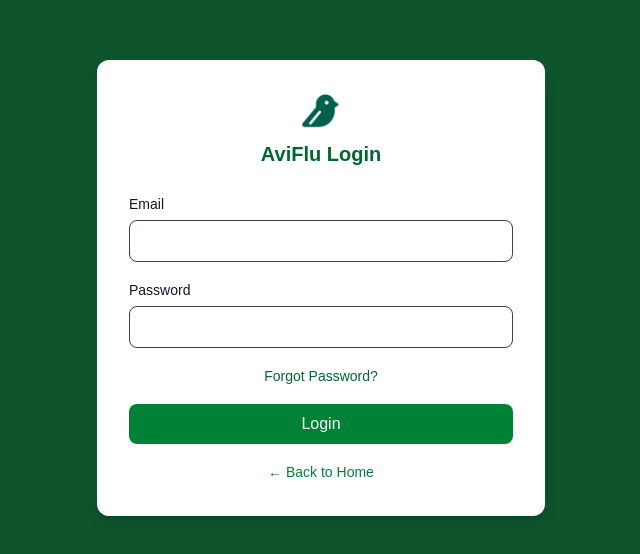
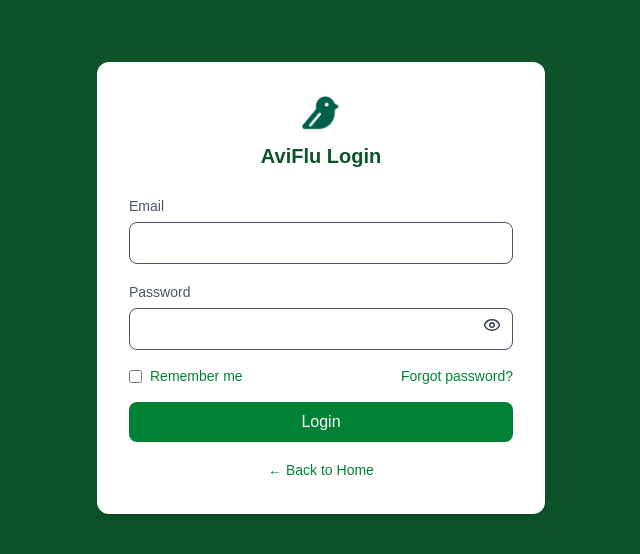
Before and after one commit to ShukriyyahM/mobile-project, a Next.js app: page /login in a window 1280 px wide. Shown: the part 112-666 px from the top of the page, without its empty margins (319-959 px from the left). Built offline with nearby package versions, Linux system fonts and the light colour scheme; no server answers.

Commit message:
updated dashboard and login

```diff
--- a/src/app/dashboard/AdminDashboard.tsx
+++ /dev/null
@@ -1,43 +0,0 @@
-export default function AdminDashboard() {
-  return (
-    <div>
-
-      <h1>Admin Dashboard</h1>
-
-
-      <div style={{ display: "flex", gap: "20px", marginTop: "20px" }}>
-
-        <div style={card}>
-          <h3>Total Users</h3>
-          <p>120</p>
-        </div>
-
-        <div style={card}>
-          <h3>Reports</h3>
-          <p>45</p>
-        </div>
-
-        <div style={card}>
-          <h3>Agents</h3>
-          <p>12</p>
-        </div>
-
-      </div>
-
-
-      <div style={{ marginTop: "30px" }}>
-        <h2>👥 User Management</h2>
-        <p>View, assign roles, and manage users here</p>
-      </div>
-
-    </div>
-  );
-}
-
-const card = {
-  background: "white",
-  padding: "20px",
-  borderRadius: "12px",
-  flex: 1,
-  boxShadow: "0 2px 10px rgba(0,0,0,0.1)"
-};
--- a/src/app/dashboard/AgentDashboard.tsx
+++ /dev/null
@@ -1,23 +0,0 @@
-import ReportForm from "@/components/ReportForm";
-
-export default function AgentDashboard() {
-  return (
-    <div>
-
-      <h1>Agent Dashboard</h1>
-
-      <div style={card}>
-        <h2>Submit New Report</h2>
-        <ReportForm />
-      </div>
-
-    </div>
-  );
-}
-
-const card = {
-  background: "white",
-  padding: "20px",
-  borderRadius: "12px",
-  marginTop: "20px"
-};
--- a/src/app/dashboard/FarmerDashboard.tsx
+++ /dev/null
@@ -1,24 +0,0 @@
-"use client";
-
-import { useEffect, useState } from "react";
-import MapView from "@/components/MapView";
-import { getReports } from "@/services/reportService";
-
-export default function FarmerDashboard() {
-  const [reports, setReports] = useState<any[]>([]);
-
-  useEffect(() => {
-    async function load() {
-      const data = await getReports();
-      setReports(data);
-    }
-    load();
-  }, []);
-
-  return (
-    <div>
-      <h1>Farmer Dashboard</h1>
-      <MapView reports={reports} />
-    </div>
-  );
-}
--- a/src/app/login/page.tsx
+++ b/src/app/login/page.tsx
@@ -1,67 +1,66 @@
 "use client";
 
-import { useEffect, useState } from "react";
+import { useState } from "react";
 import { useRouter } from "next/navigation";
-import { signInWithEmailAndPassword, sendPasswordResetEmail } from "firebase/auth";
-import { auth } from "@/lib/firebase";
+import { signInWithEmailAndPassword } from "firebase/auth";
+import { db, auth } from "@/lib/firebase";
 import Link from "next/link";
 import Image from "next/image";
+import { Eye, EyeOff } from "lucide-react";
+import { doc, getDoc } from "firebase/firestore";
 
 
 export default function Login() {
   const router = useRouter();
-
   const [email, setEmail] = useState("");
   const [password, setPassword] = useState("");
+  const [showPassword, setShowPassword] = useState(false);
+  const [remember, setRemember] = useState(false);
   const [loading, setLoading] = useState(false);
-  const [message, setMessage] = useState("");
-  const [error, setError] = useState("");
+
 
   const handleLogin = async (e: any) => {
     e.preventDefault();
     setLoading(true);
-    setError("");
-    setMessage("");
-
-    // useEffect(() => {
-    //   console.log("ENV TEST:",
-    //     process.env.NEXT_PUBLIC_FIREBASE_API_KEY);
-    // }, []);
 
     try {
-      await signInWithEmailAndPassword(auth, email, password);
 
-      localStorage.setItem("auth", "true");
+      const userCredential = await signInWithEmailAndPassword(
+        auth,
+        email,
+        password
+     );
 
-      const role = "farmer";
+     const user = userCredential.user;
+
+
+     const docRef = doc(db, "users", user.uid);
+     const docSnap = await getDoc(docRef);
+
+     if (docSnap.exists()) {
+      const role = docSnap.data().role;
+
+
       localStorage.setItem("role", role);
 
-      router.push("/dashboard");
 
-    } catch (err: any) {
-      setError(err.message);
+      if (role === "admin") {
+        router.push("/dashboard");
+      } else if (role === "investigator") {
+        router.push("/dashboard/report");
+      } else {
+        router.push("/dashboard/report/create");
+      }
+    } else {
+      alert("User role not found");
     }
 
-    setLoading(false);
-  };
+  } catch (error: any) {
+    alert("Invalid email or password");
+  }
 
-
-  const handleForgotPassword = async () => {
-    setError("");
-    setMessage("");
-
-    if (!email) {
-      setError("Please enter your email first");
-      return;
-    }
-
-    try {
-      await sendPasswordResetEmail(auth, email);
-      setMessage("Password reset email sent!");
-    } catch (err: any) {
-      setError("Failed to send reset email");
-    }
-  };
+  setLoading(false);
+};
 
   return (
     <main className="min-h-screen flex items-center justify-center bg-green-900 px-4">
@@ -70,67 +69,89 @@ export default function Login() {
 
 
         <div className="flex flex-col items-center mb-6">
-          <Image
-            src="/images/bird.png"
-            alt="logo"
-            width={40}
-            height={40}
-          />
-          <h1 className="text-xl font-bold text-green-800 mt-2">
+          <Image src="/images/bird.png" alt="logo" width={40} height={40} />
+          <h1 className="text-xl font-bold text-green-900 mt-2">
             AviFlu Login
           </h1>
         </div>
 
 
-        {error && <p className="text-red-500 text-sm mb-3">{error}</p>}
-        {message && <p className="text-green-600 text-sm mb-3">{message}</p>}
+        <form onSubmit={handleLogin} className="space-y-4">
 
 
-        <form onSubmit={handleLogin} className="space-y-4">
-
           <div>
-            <label className="text-sm text-gray-900">Email</label>
+            <label className="text-sm text-gray-600">Email</label>
             <input
               type="email"
               required
-              className="w-full mt-1 px-4 py-2 border text-gray-700 rounded-lg focus:ring-2 focus:ring-green-600"
+              className="w-full mt-1 px-4 py-2 border text-gray-600 rounded-lg focus:ring-2 focus:ring-green-600"
               value={email}
               onChange={(e) => setEmail(e.target.value)}
             />
           </div>
 
-          <div>
-            <label className="text-sm text-gray-900">Password</label>
+
+          <div className="relative">
+            <label className="text-sm text-gray-600">Password</label>
+
             <input
-              type="password"
+              type={showPassword ? "text" : "password"}
               required
-              className="w-full mt-1 px-4 py-2 text-gray-700 border rounded-lg focus:ring-2 focus:ring-green-600"
+              className="w-full mt-1 px-4 py-2 border text-gray-600 rounded-lg focus:ring-2 focus:ring-green-600"
               value={password}
               onChange={(e) => setPassword(e.target.value)}
             />
+
+            <button
+              type="button"
+              onClick={() => setShowPassword(!showPassword)}
+              className="absolute right-3 top-9 text-gray-700"
+            >
+              {showPassword ? <EyeOff size={18} /> : <Eye size={18} />}
+            </button>
+
+
+            {/* <p className={`text-xs mt-1 ${
+              getStrength() === "Weak"
+                ? "text-red-500"
+                : getStrength() === "Medium"
+                ? "text-yellow-500"
+                : "text-green-600"
+            }`}>
+              Strength: {getStrength()}
+            </p> */}
           </div>
 
 
-          <div className="text-center">
-            <button
-              type="button"
-              onClick={handleForgotPassword}
-              className="text-sm text-green-800 hover:underline"
-            >
-              Forgot Password?
-            </button>
+          <div className="flex items-center justify-between text-sm">
+            <label className="flex items-center text-green-700 gap-2">
+              <input
+                type="checkbox"
+                checked={remember}
+                onChange={() => setRemember(!remember)}
+              />
+              Remember me
+            </label>
+
+            <Link href="/forgot-password" className="text-green-700 hover:underline">
+              Forgot password?
+            </Link>
           </div>
+
 
           <button
             type="submit"
             disabled={loading}
-            className="w-full bg-green-700 text-white py-2 rounded-lg hover:bg-green-800 transition"
+            className="w-full bg-green-700 text-white py-2 rounded-lg hover:bg-green-800 transition flex items-center justify-center"
           >
-            {loading ? "Logging in..." : "Login"}
+            {loading ? (
+              <span className="animate-spin h-5 w-5 border-2 border-white border-t-transparent rounded-full"></span>
+            ) : (
+              "Login"
+            )}
           </button>
 
         </form>
-
 
         <div className="text-center mt-4">
           <Link href="/" className="text-sm text-green-700 hover:underline">
```
